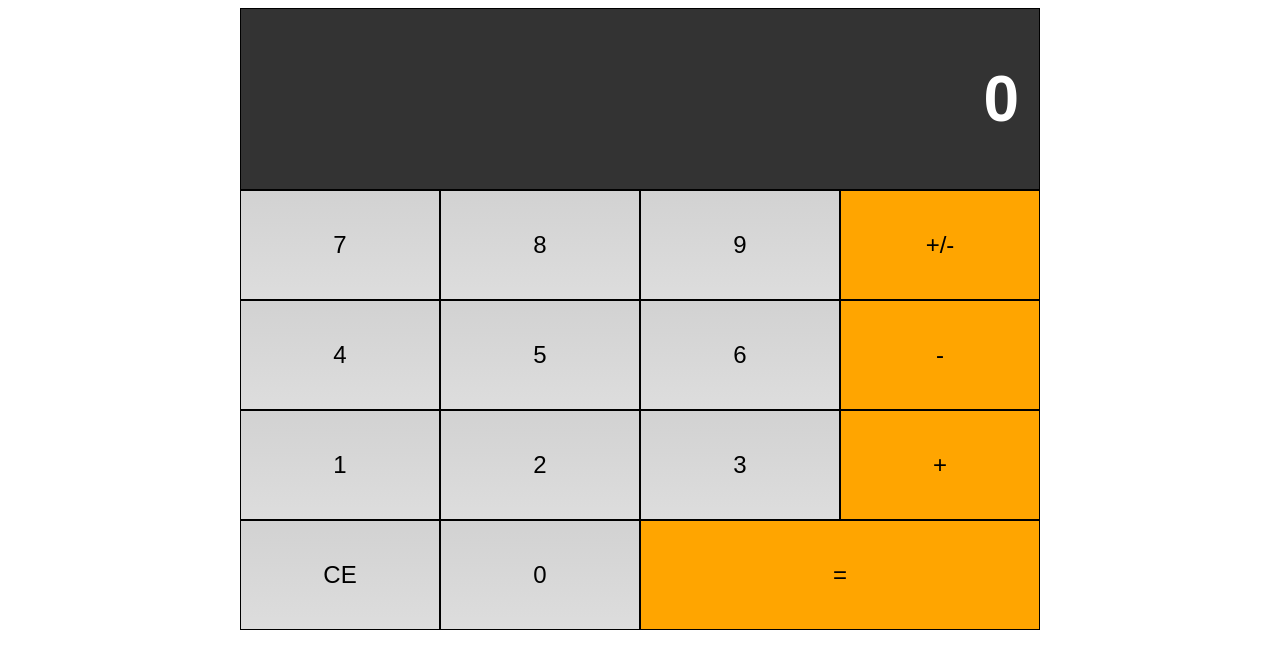
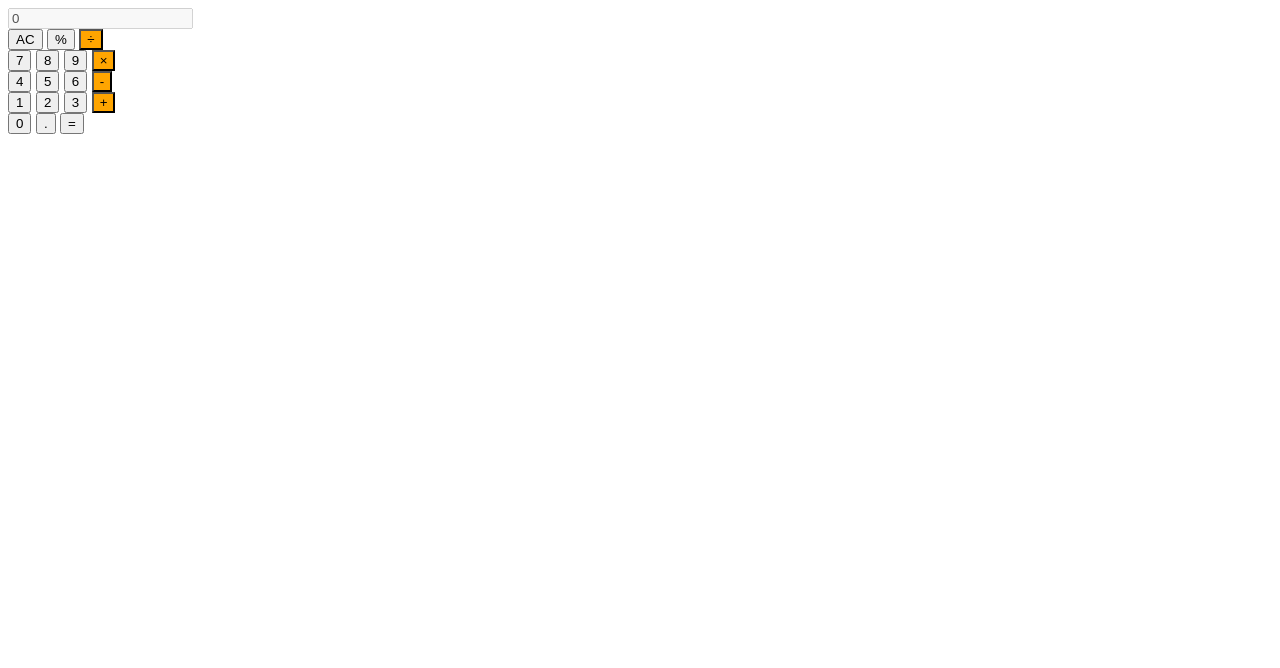
Before and after one commit to jho-github/JHONATHAN-SIHALOHO_-SKEMA_JUNIOR_PROGRAMMER_2021-10-10, a plain HTML site: page index.html in a window 1280 px wide. Drawn offline with Linux system fonts and the light colour scheme.

Commit message:
Update index.html

```diff
--- a/index.html
+++ b/index.html
@@ -5,40 +5,44 @@
     <meta charset="UTF-8">
     <meta http-equiv="X-UA-Compatible" content="IE=edge">
     <meta name="viewport" content="width=device-width, initial-scale=1.0">
-    <title>Kalkulator</title>
     <link rel="stylesheet" href="style.css">
+    <title>Calculator</title>
 </head>
 
 <body>
-    <div class="flex-container-column">
-        <div class="display">
-            <h1 id="displayNumber">0</h1>
-        </div>
-        <div class="flex-container-row">
-            <div class="button">7</div>
-            <div class="button">8</div>
-            <div class="button">9</div>
-            <div class="button negative">+/-</div>
-        </div>
-        <div class="flex-container-row">
-            <div class="button">4</div>
-            <div class="button">5</div>
-            <div class="button">6</div>
-            <div class="button operator">-</div>
-        </div>
-        <div class="flex-container-row">
-            <div class="button">1</div>
-            <div class="button">2</div>
-            <div class="button">3</div>
-            <div class="button operator">+</div>
-        </div>
-        <div class="flex-container-row">
-            <div class="button clear">CE</div>
-            <div class="button">0</div>
-            <div class="button equals double">=</div>
+    <div class="calculator">
+        <input type="text" class="calculator-screen" value="0" disabled/>
+        <div class="calculator-keys">
+            <div class="row">
+                <button class="all-clear">AC</button>
+                <button class="percentage">%</button>
+                <button class="operator" value="/">&divide;</button>
+            </div>
+            <div class="row">
+                <button class="number" value="7">7</button>
+                <button class="number" value="8">8</button>
+                <button class="number" value="9">9</button>
+                <button class="operator" value="*">&times;</button>
+            </div>
+            <div class="row">
+                <button class="number" value="4">4</button>
+                <button class="number" value="5">5</button>
+                <button class="number" value="6">6</button>
+                <button class="operator" value="-">-</button>
+            </div>
+            <div class="row">
+                <button class="number" value="1">1</button>
+                <button class="number" value="2">2</button>
+                <button class="number" value="3">3</button>
+                <button class="operator" value="+">+</button>
+            </div>
+            <div class="row">
+                <button class="number zero-btn" value="0">0</button>
+                <button class="decimal" value=".">.</button>
+                <button class="equal-sign">=</button>
+            </div>
         </div>
     </div>
-
     <script src="script.js"></script>
 </body>
 
```
